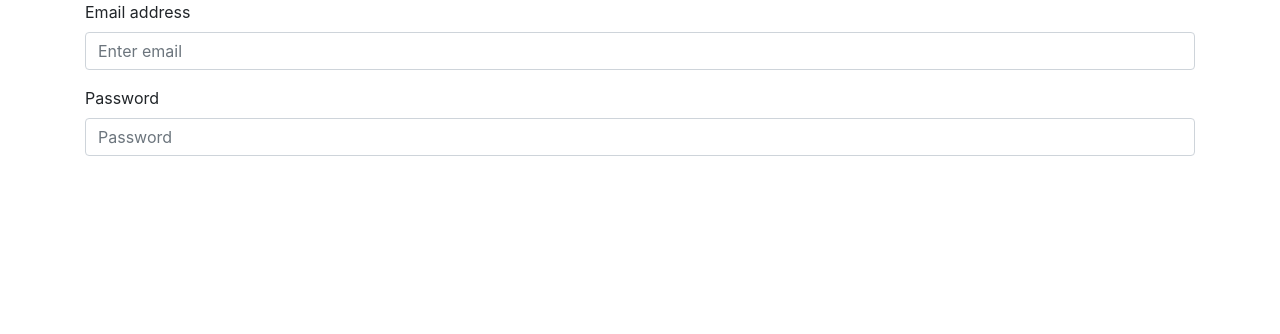
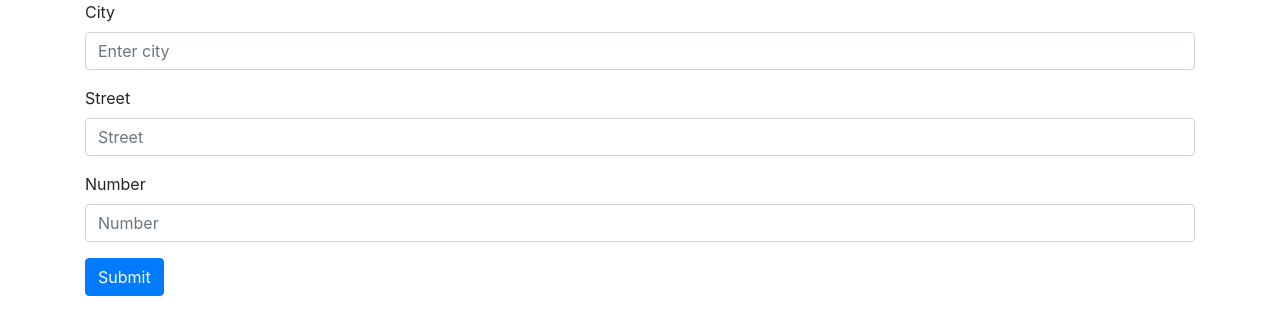
Before and after one commit to MHNashef/register-wizard, a React (Create React App) app: page / in a window 1280 px wide. Shown: the top 334 px of the page. Built offline with nearby package versions, Linux system fonts and the light colour scheme.

Commit message:
validation for inputs and store info in localStorage

```diff
--- a/src/Phase2.js
+++ b/src/Phase2.js
@@ -1,25 +1,90 @@
-import React from "react";
-import {Form, Container} from 'react-bootstrap';
+import React, {useState} from "react";
+import {Form, Container, Button} from 'react-bootstrap';
 
 function Phase2() {
+    const [emptyCityError, setEmptyCityError] = useState(null);
+    const [emptyStreetError, setEmptyStreetError] = useState(null);
+    const [validation, setValidation] = useState({
+        validCity: false,
+        validStreet: false
+    });
+    const [userInfo, setUserInfo] = useState({
+        city: "",
+        street: "",
+        number: ""
+    });
+
+    function checkEmpty({target:{value, name}}) {
+        if (name === "City") {
+            if (value.length === 0) {
+                setEmptyCityError(`${name} is required`);
+                validation.validCity = false;
+            } else {
+                setEmptyCityError("");
+                validation.validCity = true;
+                userInfo.city = value;
+            }
+        } else if (name === "Street") {
+            if (value.length === 0) {
+                setEmptyStreetError(`${name} is required`);
+                validation.validStreet = false;
+            } else {
+                setEmptyStreetError("");
+                validation.validStreet = true;
+                userInfo.street = value;
+            }
+        }
+    }
+
+    function updateNumValue({target:{value}}) {
+        userInfo.number = value;
+    }
+
+    function onSubmit(e) {
+        e.preventDefault();
+    }
+
+    function saveInfo() {
+        console.log(userInfo);
+        if (validation["validCity"] && validation["validStreet"]) {
+            window.localStorage.setItem("user", JSON.stringify(userInfo));
+        }
+    }
 
     return (
         <>
             <Container>
-                <Form>
-                    <Form.Group controlId="formBasicEmail">
-                        <Form.Label>Email address</Form.Label>
-                        <Form.Control type="email" placeholder="Enter email" />
-                        {/* <Form.Text className="text-muted">
-                        We'll never share your email with anyone else.
-                        </Form.Text> */}
+                <Form onSubmit={onSubmit}>
+                    <Form.Group controlId="formBasicCity">
+                        <Form.Label>City</Form.Label>
+                        <Form.Control type="text" name="City" placeholder="Enter city" onBlur={checkEmpty}/>
+                        {
+                            emptyCityError &&
+                            <Form.Text className="text-danger">{emptyCityError}</Form.Text>
+                        }
                     </Form.Group>
 
-                    <Form.Group controlId="formBasicPassword">
-                        <Form.Label>Password</Form.Label>
-                        <Form.Control type="password" placeholder="Password" />
+                    <Form.Group controlId="formBasicStreet">
+                        <Form.Label>Street</Form.Label>
+                        <Form.Control type="text" name="Street" placeholder="Street" onBlur={checkEmpty}/>
+                        {
+                            emptyStreetError &&
+                            <Form.Text className="text-danger">{emptyStreetError}</Form.Text>
+                        }
+                    </Form.Group>
+
+                    <Form.Group controlId="formBasicNumber">
+                        <Form.Label>Number</Form.Label>
+                        <Form.Control type="number" min="1" max="999" name="Number" placeholder="Number" onBlur={updateNumValue}/>
+                        {/* {
+                            invalidNumError &&
+                            <Form.Text className="text-danger">{invalidNumError}</Form.Text>
+                        } */}
                     </Form.Group>
                 </Form>
+                <Button variant="primary" type="submit" onClick={saveInfo}>
+                    Submit
+                </Button>
             </Container>
         </>
     );
```
